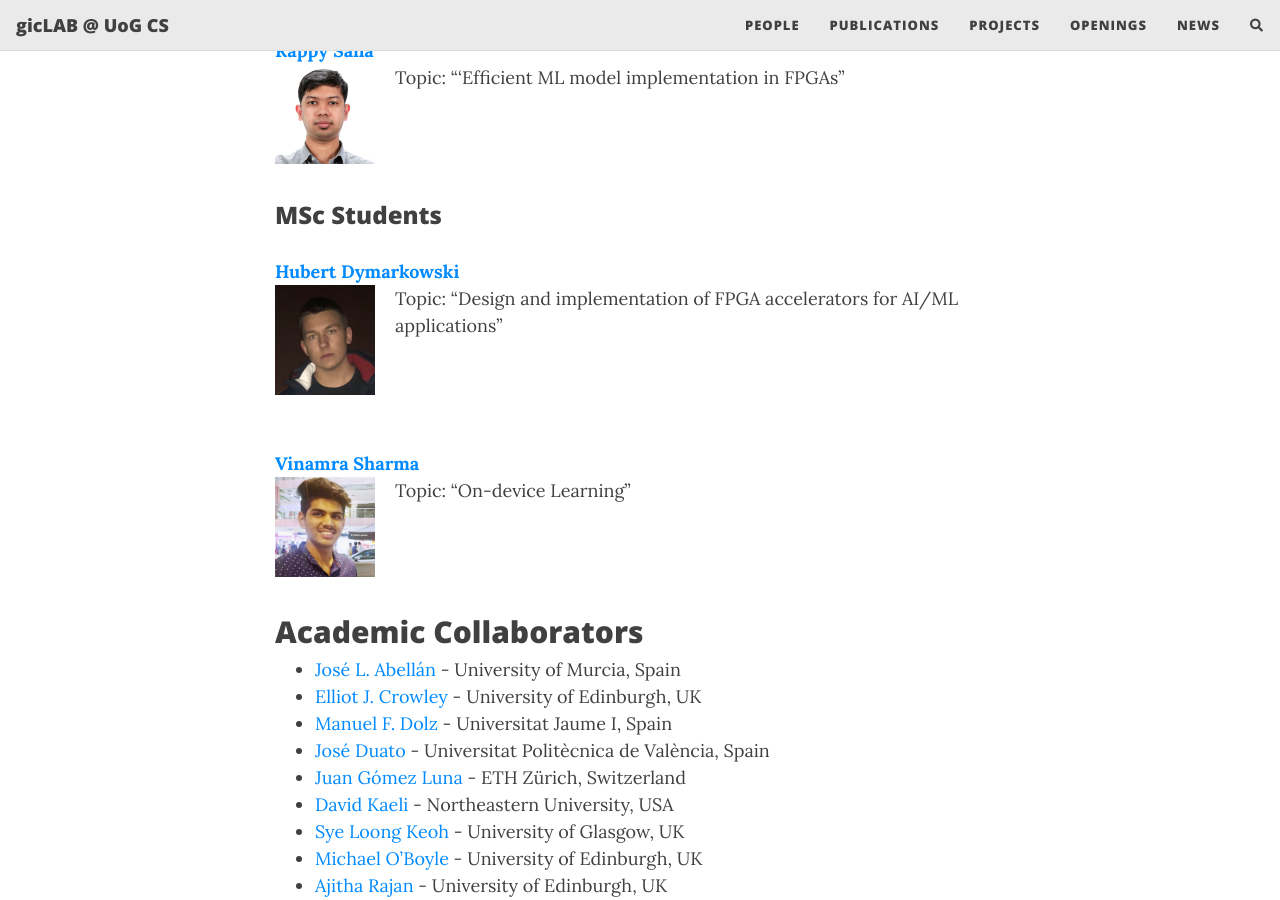
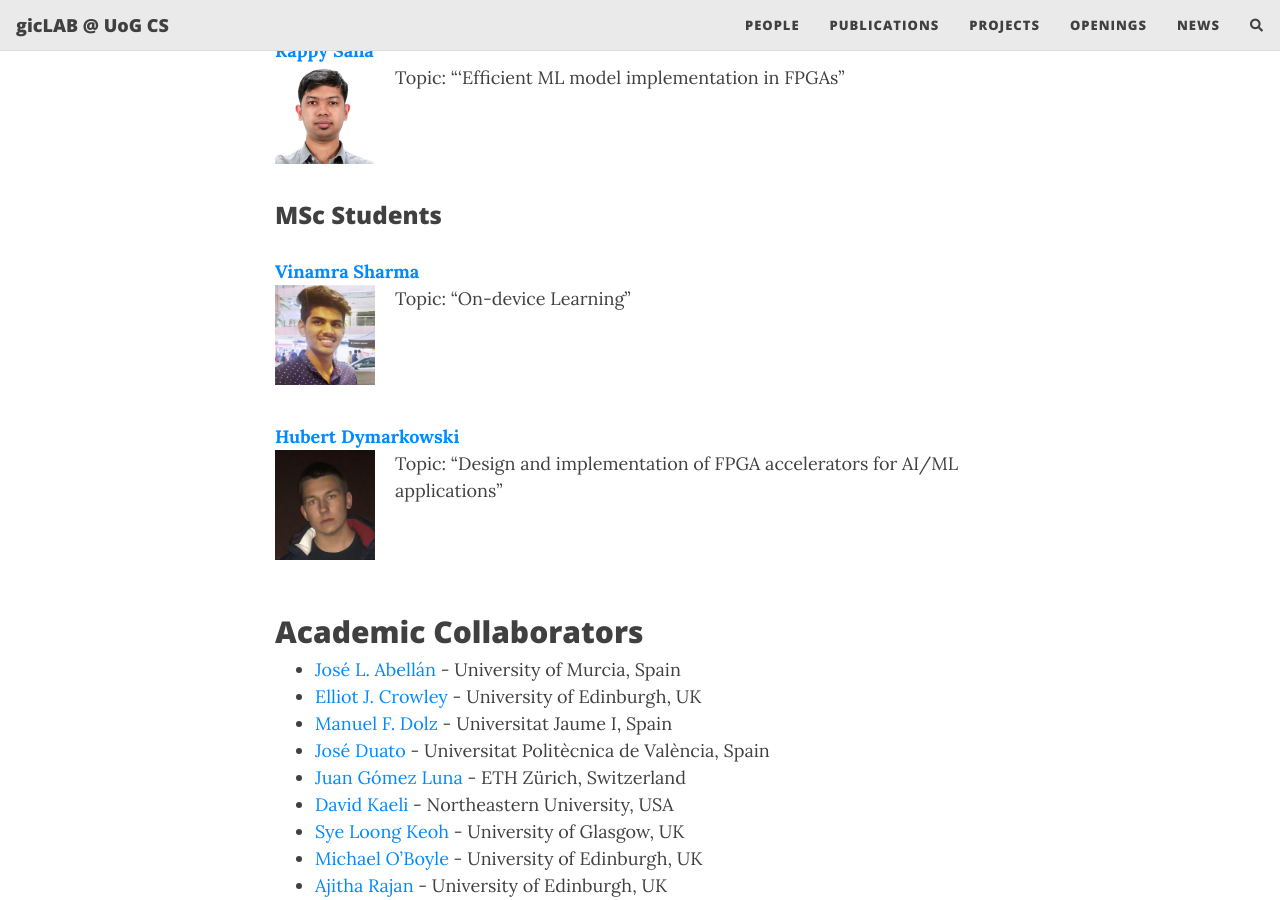
Before and after one commit to gicLAB/gicLAB.github.io, a Jekyll site: the page built from people.md, in a window 1280 px wide and 900 px high, scrolled down 1220 px. Built offline with Jekyll 4.4.1, drawn with Linux system fonts in a browser that asks for light colours; nearby versions of some CDN libraries; comment, search, counter and statistics services are not loaded.

Commit message:
Update people.md

```diff
--- a/people.md
+++ b/people.md
@@ -46,13 +46,13 @@ Topic: "'Efficient ML model implementation in FPGAs"
 
 ### MSc Students
 
-**[Hubert Dymarkowski](https://www.linkedin.com/in/hubert-dymarkowski-000880265/)** <br>  <img src="/assets/img/people/hubert.jpg" width="100px" style="float: left; margin-right: 20px;">
- Topic: "Design and implementation of FPGA accelerators for AI/ML applications"
+**[Vinamra Sharma](https://www.linkedin.com/in/vinamra-sharma/)** <br>  <img src="/assets/img/people/vinamra.jpeg" width="100px" style="float: left; margin-right: 20px;">
+ Topic: "On-device Learning"
  <br><br>
  <br><br>
 
-**[Vinamra Sharma](https://www.linkedin.com/in/vinamra-sharma/)** <br>  <img src="/assets/img/people/vinamra.jpeg" width="100px" style="float: left; margin-right: 20px;">
- Topic: "On-device Learning"
+**[Hubert Dymarkowski](https://www.linkedin.com/in/hubert-dymarkowski-000880265/)** <br>  <img src="/assets/img/people/hubert.jpg" width="100px" style="float: left; margin-right: 20px;">
+ Topic: "Design and implementation of FPGA accelerators for AI/ML applications"
  <br><br>
  <br><br>
 
```
